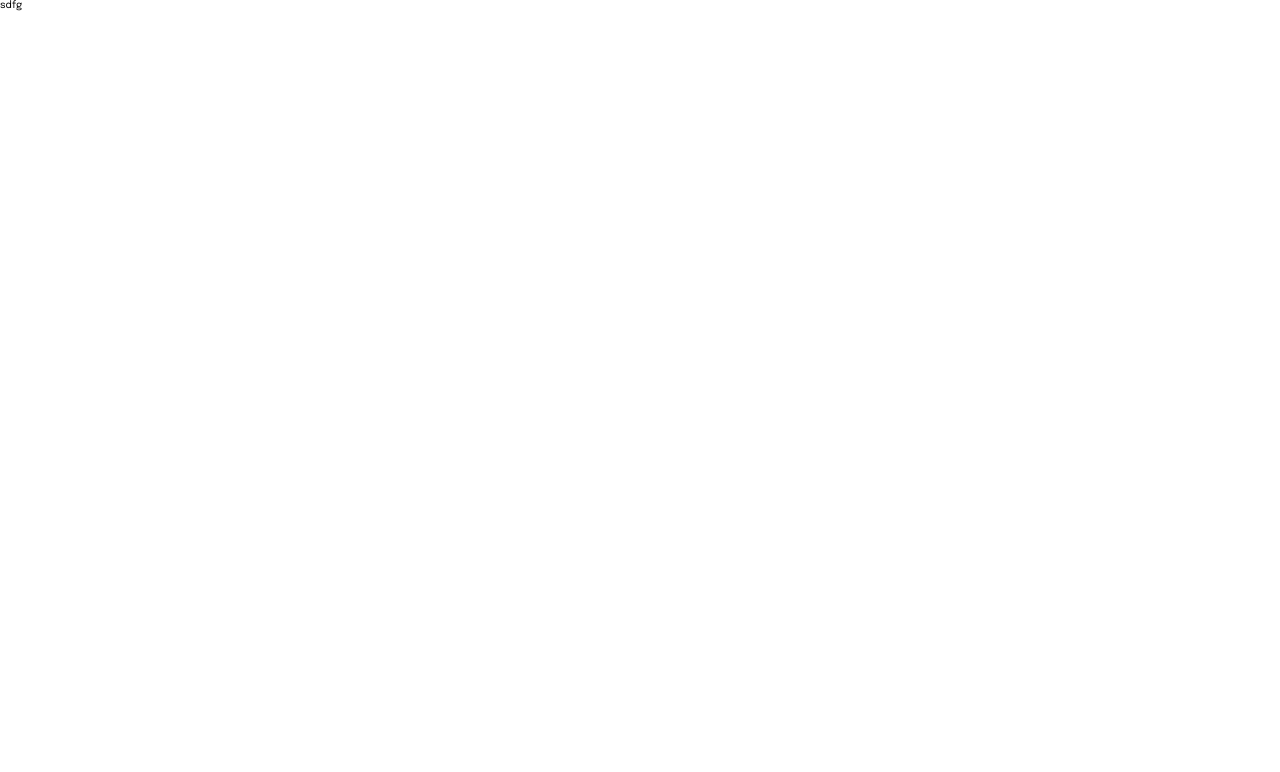
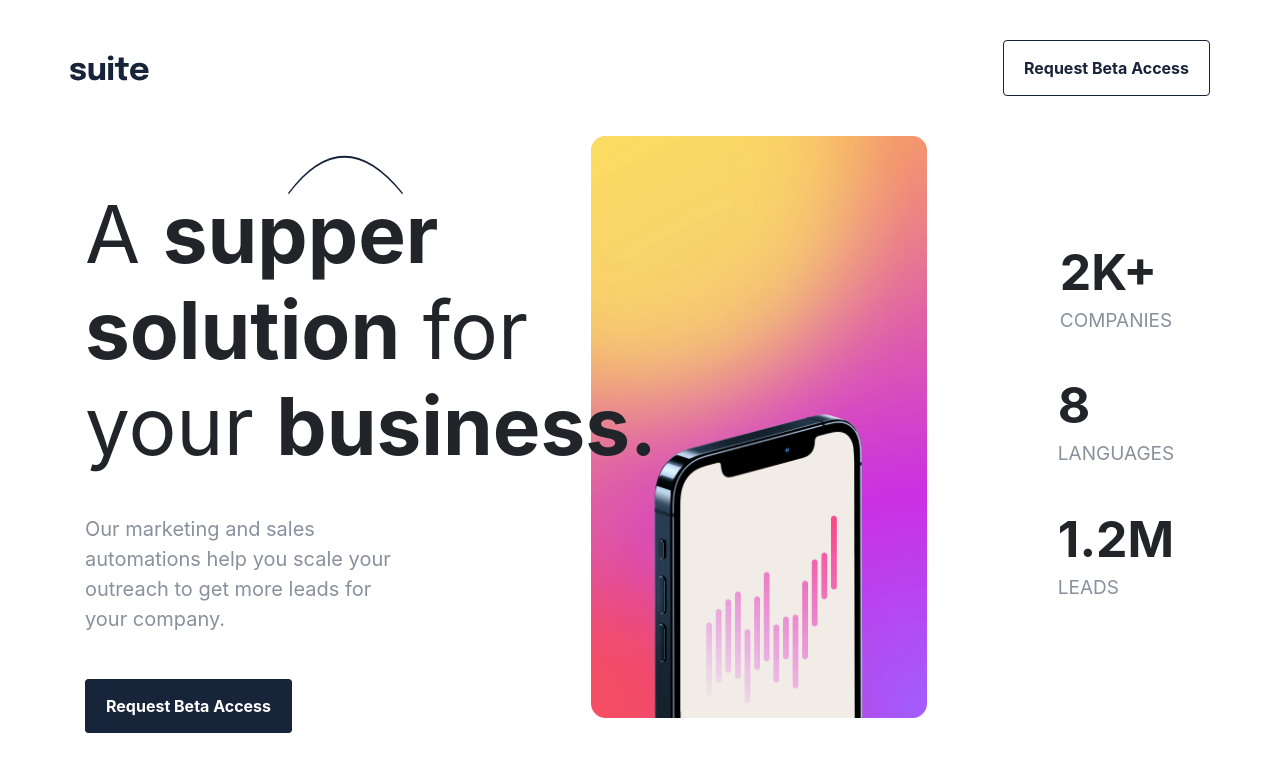
Before and after one commit to StefanKubala/suite-landing-page, a website: page index.html in a window 1280 px wide. Drawn offline with nearby package versions, Linux system fonts and the light colour scheme.

Commit message:
fix hero

```diff
--- a/css/style.css
+++ b/css/style.css
@@ -9,3 +9,116 @@ html {
   box-sizing: border-box;
   font-size: 62.5%;
   font-family: "Epilogue", sans-serif; }
+
+.header {
+  display: flex;
+  justify-content: space-between;
+  align-items: center;
+  padding: 4rem 0; }
+  .header-btn {
+    text-decoration: none;
+    color: #17243a;
+    font-size: 1.6rem;
+    font-weight: 700;
+    border: 1.5px solid #17243a;
+    padding: 1.5rem 2rem;
+    border-radius: 0.4rem;
+    transition: all 0.2s; }
+    .header-btn:hover, .header-btn:active {
+      color: #fff;
+      background-color: #17243a;
+      text-decoration: none;
+      scale: 1.05; }
+
+.hero {
+  display: grid;
+  grid-template-columns: repeat(5, 1fr);
+  gap: 8rem; }
+  .hero-cta {
+    grid-column: 1/4;
+    grid-row: 1/2;
+    z-index: 10; }
+    .hero-cta-main-heading {
+      font-size: 8rem;
+      margin-bottom: 4rem;
+      margin-top: 5rem;
+      font-weight: normal; }
+    .hero-cta-span {
+      font-weight: 700;
+      position: relative; }
+    .hero-cta-span:first-child::before {
+      content: "";
+      position: absolute;
+      left: 1rem;
+      top: -3rem;
+      height: 4rem;
+      width: 97%;
+      background-image: url(../img/pattern-curved-line-1.svg);
+      background-repeat: no-repeat;
+      background-size: 50% 100%;
+      background-position: top right; }
+    .hero-cta-text {
+      font-size: 2rem;
+      width: 33rem;
+      margin-bottom: 6rem;
+      color: #89919d; }
+    .hero-cta-btn {
+      text-decoration: none;
+      background-color: #17243a;
+      color: #fff;
+      font-size: 1.6rem;
+      font-weight: 700;
+      border: 1.5px solid #17243a;
+      padding: 1.6rem 2rem;
+      border-radius: 0.4rem;
+      transition: all 0.2s; }
+      .hero-cta-btn:hover, .hero-cta-btn:active {
+        color: #17243a;
+        background-color: #fff;
+        text-decoration: none;
+        scale: 1.4; }
+  .hero-img {
+    background-image: url(../img/image-hero-portrait@2x.png);
+    grid-column: 3/5;
+    grid-row: 1/2;
+    background-size: 100% 100%;
+    background-repeat: no-repeat;
+    min-height: 57rem;
+    margin-right: 3rem;
+    margin-left: 3rem; }
+  .hero-numbers {
+    grid-column: 5/6;
+    grid-row: 1/2;
+    display: flex;
+    flex-direction: column;
+    justify-content: center;
+    align-items: center;
+    text-align: left;
+    list-style: none;
+    gap: 3rem; }
+    .hero-numbers-number-top {
+      font-size: 5rem;
+      font-weight: 700; }
+    .hero-numbers-number-bottom {
+      font-size: 1.9rem;
+      color: #89919d; }
+
+.header {
+  display: flex;
+  justify-content: space-between;
+  align-items: center;
+  padding: 4rem 0; }
+  .header-btn {
+    text-decoration: none;
+    color: #17243a;
+    font-size: 1.6rem;
+    font-weight: 700;
+    border: 1.5px solid #17243a;
+    padding: 1.5rem 2rem;
+    border-radius: 0.4rem;
+    transition: all 0.2s; }
+    .header-btn:hover, .header-btn:active {
+      color: #fff;
+      background-color: #17243a;
+      text-decoration: none;
+      scale: 1.05; }
--- a/index.html
+++ b/index.html
@@ -6,13 +6,65 @@
     <meta name="viewport" content="width=device-width, initial-scale=1.0">
     <link rel="preconnect" href="https://fonts.googleapis.com">
     <link rel="preconnect" href="https://fonts.gstatic.com" crossorigin>
+    <link rel="icon" type="image/png" sizes="32x32" href="img/favicon-32x32.png" />
     <link href="https://fonts.googleapis.com/css2?family=Epilogue:wght@400;700&display=swap" rel="stylesheet">
+    <link rel="stylesheet" href="https://stackpath.bootstrapcdn.com/bootstrap/4.1.3/css/bootstrap.min.css"
+        integrity="sha384-MCw98/SFnGE8fJT3GXwEOngsV7Zt27NXFoaoApmYm81iuXoPkFOJwJ8ERdknLPMO" crossorigin="anonymous">
     <link rel="stylesheet" href="css/style.css">
     <title>Suite landing page</title>
 </head>
 
 <body>
-    sdfg
+    <header>
+        <div class="container header">
+            <a href="#"><img src="img/logo.svg" alt="logo"></a>
+            <a class="header-btn" href="#">Request Beta Access</a>
+        </div>
+    </header>
+
+    <main>
+        <div class="hero container">
+            <div class="hero-cta">
+                <h1 class="hero-cta-main-heading">
+                    A <span class="hero-cta-span span-1">supper solution</span> for your <span class="hero-cta-span">
+                        business.</span>
+                </h1>
+                <p class="hero-cta-text">
+                    Our marketing and sales automations help you scale your outreach to get more leads for your company.
+                </p>
+                <a class="hero-cta-btn" href="#">Request Beta Access</a>
+            </div>
+            <div class="hero-img">
+
+            </div>
+            <div class="hero-numbers">
+                <li>
+                    <h2 class="hero-numbers-number-top">2K+</h2>
+                    <p class="hero-numbers-number-bottom">COMPANIES</p>
+                </li>
+
+                <li>
+                    <h2 class="hero-numbers-number-top">8</h2>
+                    <p class="hero-numbers-number-bottom">LANGUAGES</p>
+                </li>
+
+                <li>
+                    <h2 class="hero-numbers-number-top">1.2M</h2>
+                    <p class="hero-numbers-number-bottom">LEADS</p>
+                </li>
+            </div>
+        </div>
+    </main>
+
+    <script src="https://code.jquery.com/jquery-3.3.1.slim.min.js"
+        integrity="sha384-q8i/X+965DzO0rT7abK41JStQIAqVgRVzpbzo5smXKp4YfRvH+8abtTE1Pi6jizo"
+        crossorigin="anonymous"></script>
+    <script src="https://cdnjs.cloudflare.com/ajax/libs/popper.js/1.14.3/umd/popper.min.js"
+        integrity="sha384-ZMP7rVo3mIykV+2+9J3UJ46jBk0WLaUAdn689aCwoqbBJiSnjAK/l8WvCWPIPm49"
+        crossorigin="anonymous"></script>
+    <script src="https://stackpath.bootstrapcdn.com/bootstrap/4.1.3/js/bootstrap.min.js"
+        integrity="sha384-ChfqqxuZUCnJSK3+MXmPNIyE6ZbWh2IMqE241rYiqJxyMiZ6OW/JmZQ5stwEULTy"
+        crossorigin="anonymous"></script>
 </body>
 
 </html>
```
